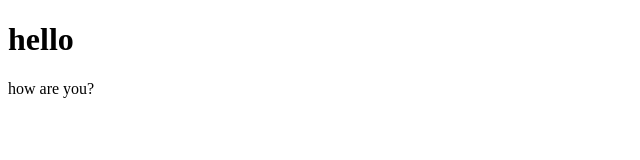
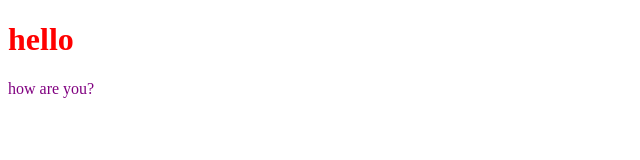
Before and after one commit to cazmania/gitdemo-jan14, a plain HTML site: page index.html in a window 1280 px wide. Shown: the whole page, without its empty margins (0-640 px from the left). Drawn offline with Linux system fonts and the light colour scheme.

Commit message:
add css, make p purple

```diff
--- a/index.html
+++ b/index.html
@@ -4,6 +4,7 @@
     <meta charset="UTF-8">
     <meta name="viewport" content="width=device-width, initial-scale=1.0">
     <title>Document</title>
+    <link rel="stylesheet" href="styles.css">
 </head>
 <body>
     <h1>hello</h1>
--- a/styles.css
+++ b/styles.css
@@ -1,3 +1,7 @@
 h1 {
     color: red;
 }
+
+p {
+    color: purple;
+}
```
